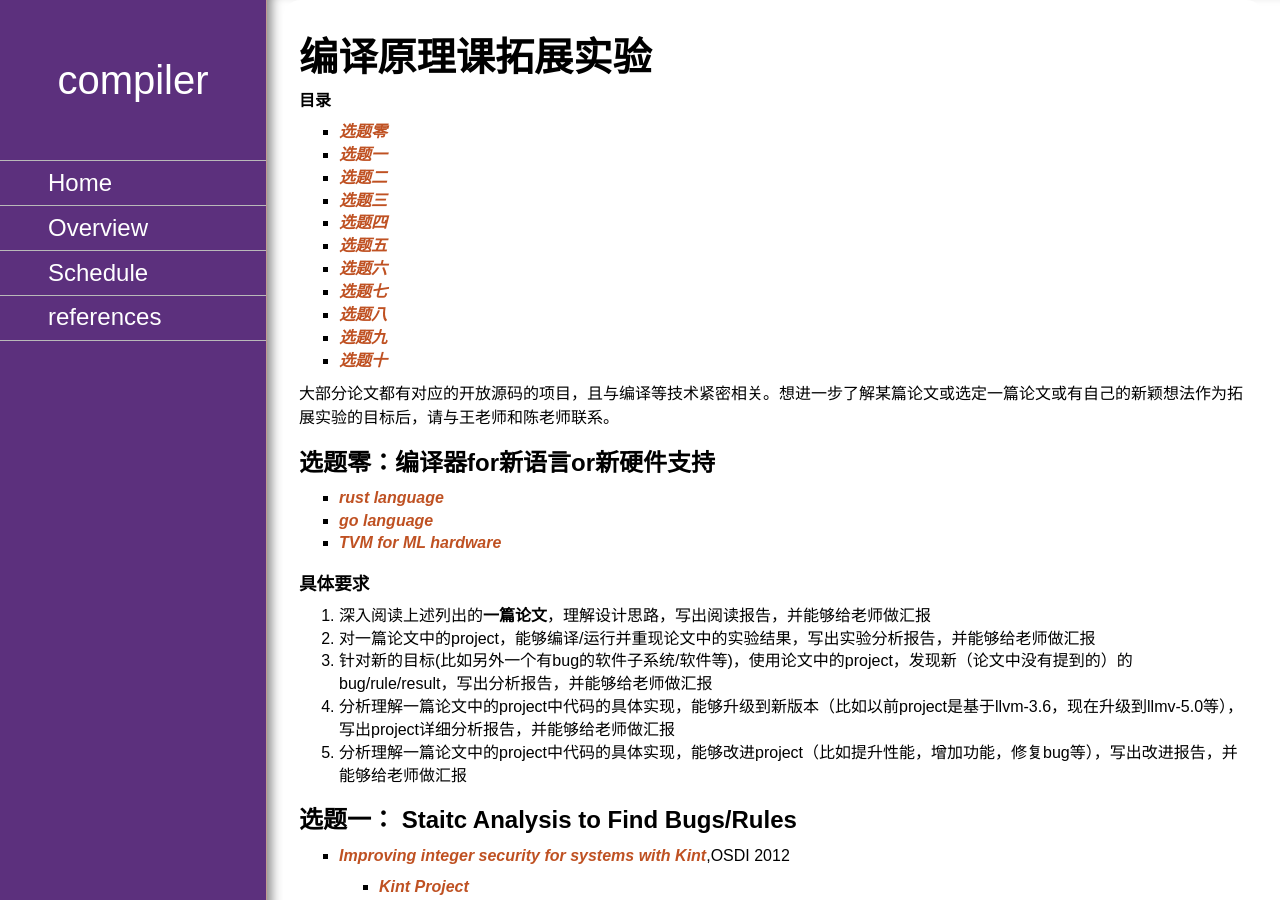
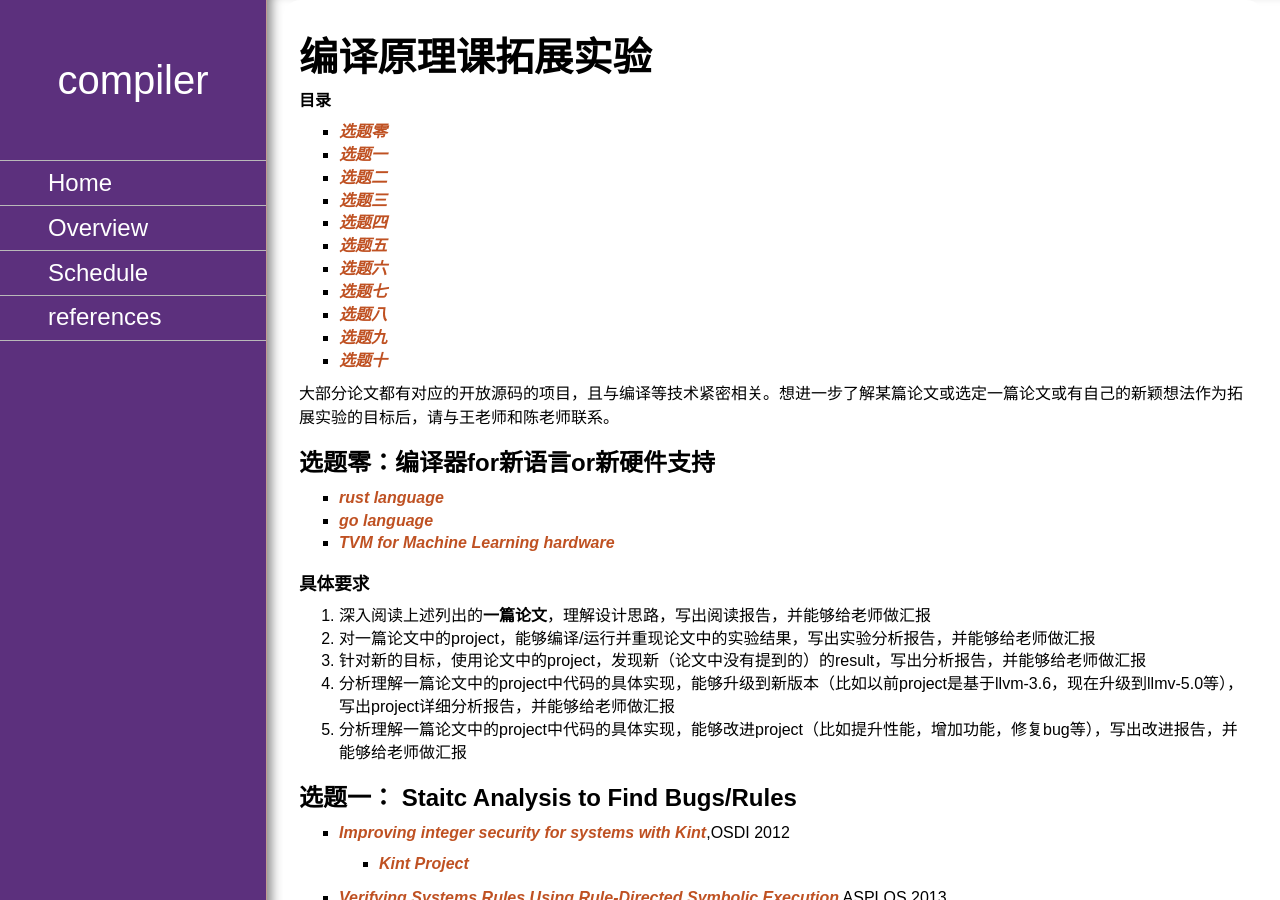
Before and after one commit to chyyuu/compiler_course_info, a Jekyll site: the page built from readinglist.md, in a window 1280 px wide and 900 px high. Built offline with Jekyll 4.4.1, drawn with Linux system fonts in a browser that asks for light colours; nearby versions of some CDN libraries; our own code applies the rules of GitHub Pages for plain Markdown files.

Commit message:
Update readinglist.md

```diff
--- a/readinglist.md
+++ b/readinglist.md
@@ -19,12 +19,12 @@
 ## 选题零：编译器for新语言or新硬件支持
 - [rust language](https://www.rust-lang.org/en-US/)
 - [go language](https://golang.org/)
-- [TVM for ML hardware](https://www.cs.washington.edu/tr/2017/12/UW-CSE-17-12-01.pdf)
+- [TVM for Machine Learning hardware](https://www.cs.washington.edu/tr/2017/12/UW-CSE-17-12-01.pdf)
 
 ### 具体要求
 1. 深入阅读上述列出的**一篇论文**，理解设计思路，写出阅读报告，并能够给老师做汇报
 2. 对一篇论文中的project，能够编译/运行并重现论文中的实验结果，写出实验分析报告，并能够给老师做汇报
-3. 针对新的目标(比如另外一个有bug的软件子系统/软件等)，使用论文中的project，发现新（论文中没有提到的）的bug/rule/result，写出分析报告，并能够给老师做汇报
+3. 针对新的目标，使用论文中的project，发现新（论文中没有提到的）的result，写出分析报告，并能够给老师做汇报
 4. 分析理解一篇论文中的project中代码的具体实现，能够升级到新版本（比如以前project是基于llvm-3.6，现在升级到llmv-5.0等），写出project详细分析报告，并能够给老师做汇报
 5. 分析理解一篇论文中的project中代码的具体实现，能够改进project（比如提升性能，增加功能，修复bug等），写出改进报告，并能够给老师做汇报
 
```
